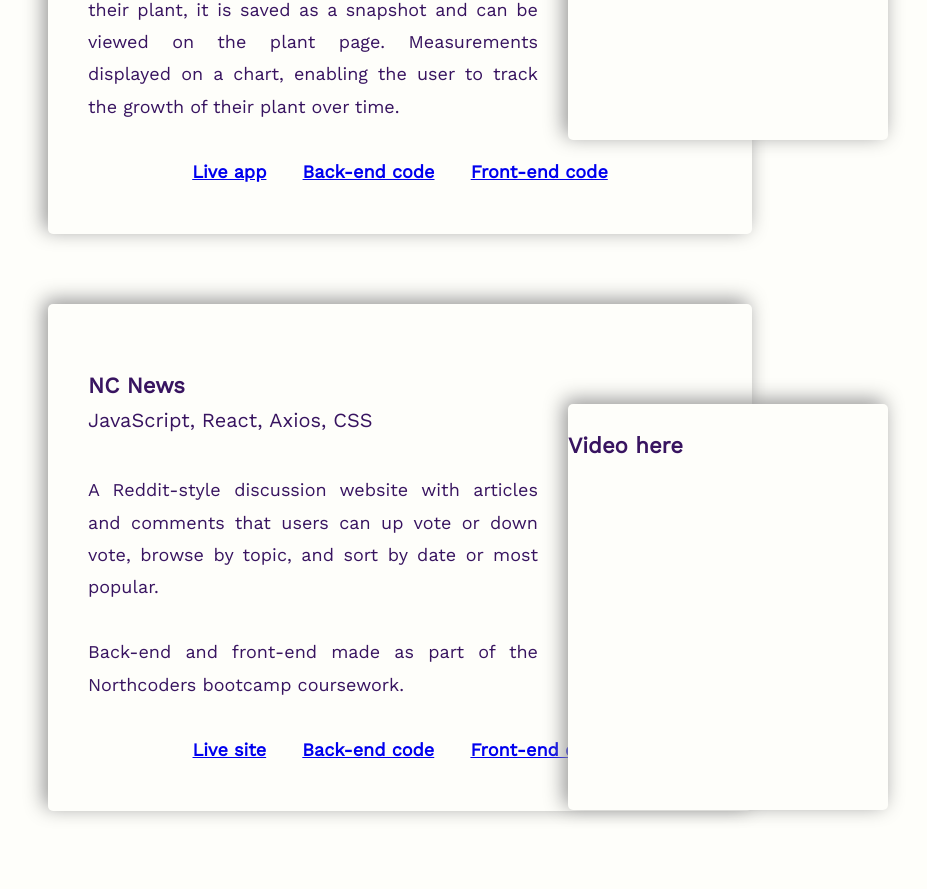
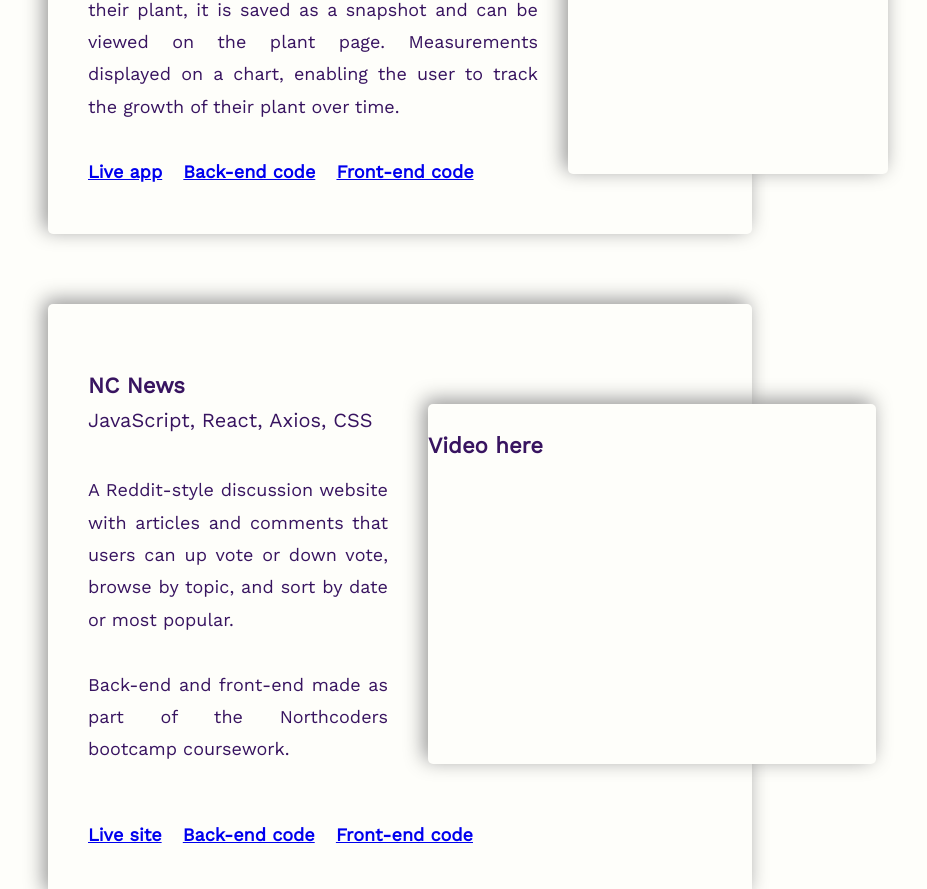
Before and after one commit to thorners55/portfolio-website, a plain HTML site: page index.html in a window 1280 px wide. Shown: the part 1997-2886 px from the top of the page, without its empty margins (272-1199 px from the left). Drawn offline with nearby package versions, Linux system fonts and the light colour scheme.

Commit message:
Style and position NC News demo video card and links

```diff
--- a/index.css
+++ b/index.css
@@ -198,14 +198,11 @@
 div.project-links > a {
   display: inline-block;
   padding: 15px;
+  padding-left: 0px;
   margin-bottom: 20px;
   font-weight: bold;
   font-size: 18px;
   text-decoration: underline;
-}
-
-.project-links {
-  text-align: center;
 }
 
 .nc-news-demo-card {
@@ -213,9 +210,25 @@
   border-radius: 5px;
   position: absolute;
   z-index: 2;
-  left: 520px;
+  left: 380px;
   top: 100px;
-  width: 25vw;
-  height: 80%;
+  width: 35vw;
+  height: 20em;
   background-color: #fefefa;
 }
+
+.nc-news-p {
+  width: 300px !important;
+  padding-bottom: 20px;
+}
+
+.nc-news-project-links > a {
+  display: inline-block;
+  margin-bottom: 20px;
+  font-weight: bold;
+  font-size: 18px;
+  text-decoration: underline;
+  padding: 15px;
+  padding-left: 0px;
+  text-align: center;
+}
--- a/index.html
+++ b/index.html
@@ -31,7 +31,7 @@
                $(this).animate({ opacity: 1 }, 1000);
 
             }
-            /* Shows underline on focused section on nav bar */
+            /* Shows underline only on nav link in nav bar corresponding to the section screen is on */
             let focusedSection = "." + $(this).attr("id");
             let focusedSectionClass = ".nav-" + $(this).attr("id");
             if (($(this).position().top + navFocus)  < screenBottom[0]) {
@@ -42,16 +42,9 @@
             // If scroll away from section, take off underline
             // Only have one nav link underlined
           });
-
-
         });
 
-
-
-
-
          $(".accordion").each(function () {
-
           /* Shows/hides content when click heading */
            $(this).click(function(event) {
             /* Will only collapse or expand when press on the button or the heading, not the ul */
@@ -255,10 +248,10 @@
                     <li>Axios, </li>
                     <li>CSS</li>
                   </ul>
-                  <p>A Reddit-style discussion website with articles and comments that users can up vote or down vote, browse by topic, and sort by date or most popular. <br>
+                  <p class="nc-news-p">A Reddit-style discussion website with articles and comments that users can up vote or down vote, browse by topic, and sort by date or most popular. <br>
                   <br>
                   Back-end and front-end made as part of the Northcoders bootcamp coursework.</p>
-                  <div class="project-links">
+                  <div class="nc-news-project-links">
                     <a href="#">Live site</a>
                     <a href="#">Back-end code</a>
                     <a href="#">Front-end code</a>
```
